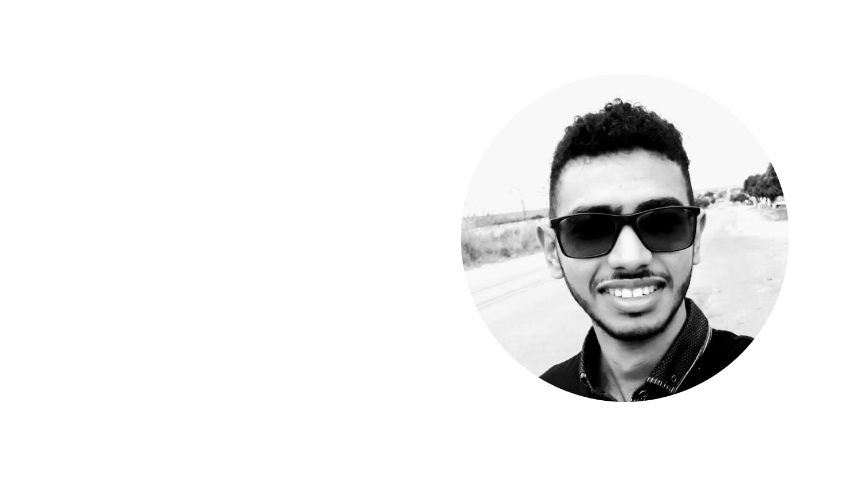
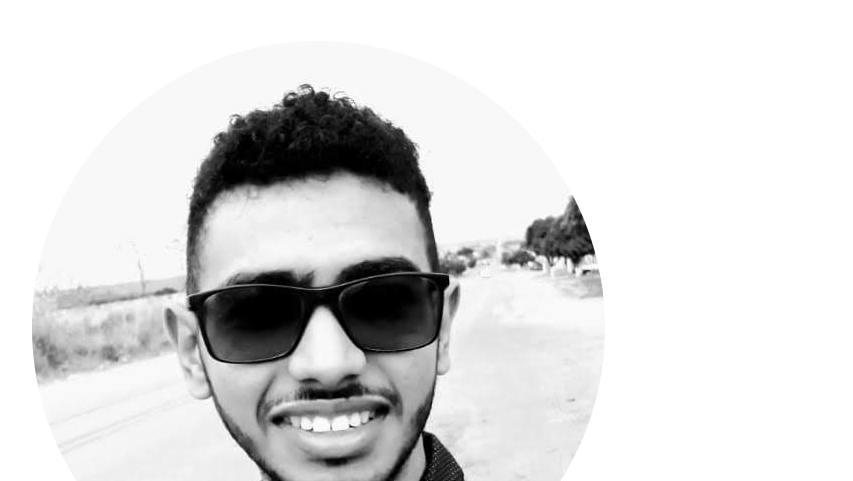
Before and after one commit to Davidpg13/hello-world, a plain HTML site: page index.html in a window 1280 px wide. Shown: the top 481 px of the page, without its empty margins (13-866 px from the left). Drawn offline with Linux system fonts and the light colour scheme.

Commit message:
Update styles.css

```diff
--- a/styles.css
+++ b/styles.css
@@ -3,7 +3,7 @@
   padding:0px;
 }
 
-#octocat {
+#fotoperfil {
   display: block;
   width:384px;
   margin: 50px auto;
```
